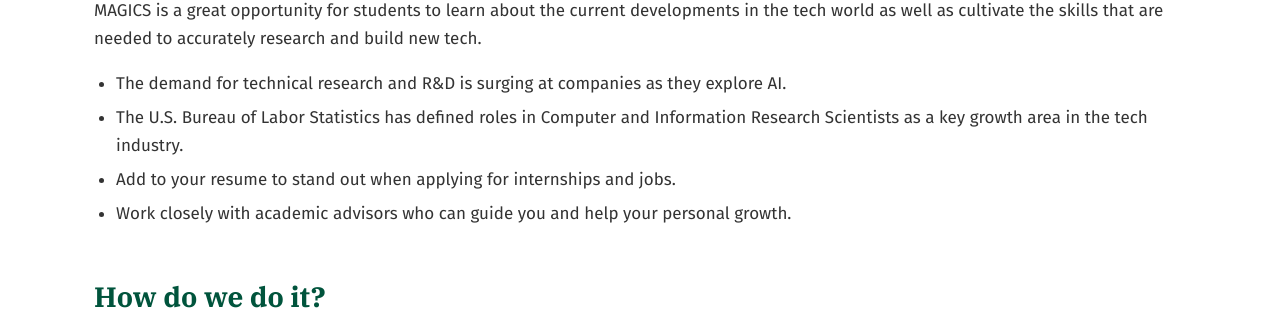
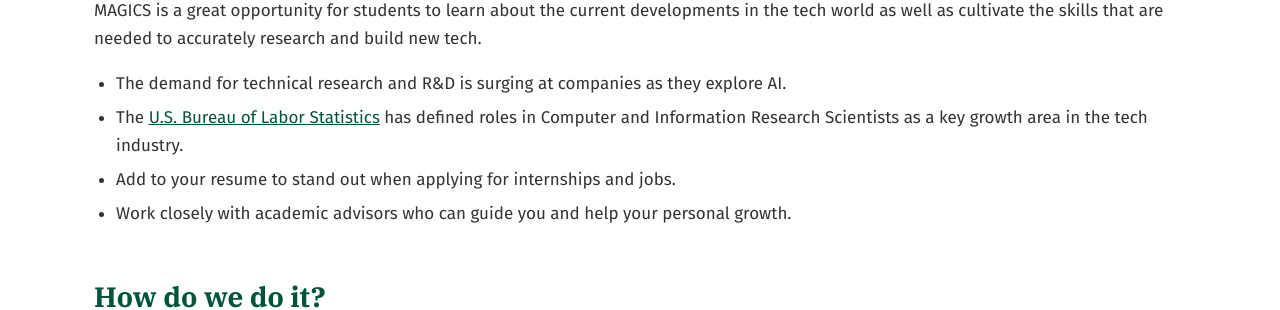
Before and after one commit to USF-MAGICS/usf-magics.github.io, a Jekyll site: the page built from index.md, in a window 1280 px wide. Shown: the part 1119-1429 px from the top of the page. Built offline with Jekyll 4.4.1, drawn with Linux system fonts in a browser that asks for light colours; some web fonts are replaced; our own code applies the rules of GitHub Pages for plain Markdown files; part of the change alters nothing that is shown.

```diff
--- a/index.md
+++ b/index.md
@@ -20,7 +20,7 @@ and Zoom link.
 MAGICS is a great opportunity for students to learn about the current developments in the tech world as well as cultivate the skills that are needed to accurately research and build new tech.
 
 * The demand for technical research and R&D is surging at companies as they explore AI.
-* The U.S. Bureau of Labor Statistics has defined roles in Computer and Information Research Scientists as a key growth area in the tech industry.
+* The [U.S. Bureau of Labor Statistics](https://www.bls.gov/ooh/computer-and-information-technology/computer-and-information-research-scientists.htm) has defined roles in Computer and Information Research Scientists as a key growth area in the tech industry.
 * Add to your resume to stand out when applying for internships and jobs.
 * Work closely with academic advisors who can guide you and help your personal growth.
 
```
